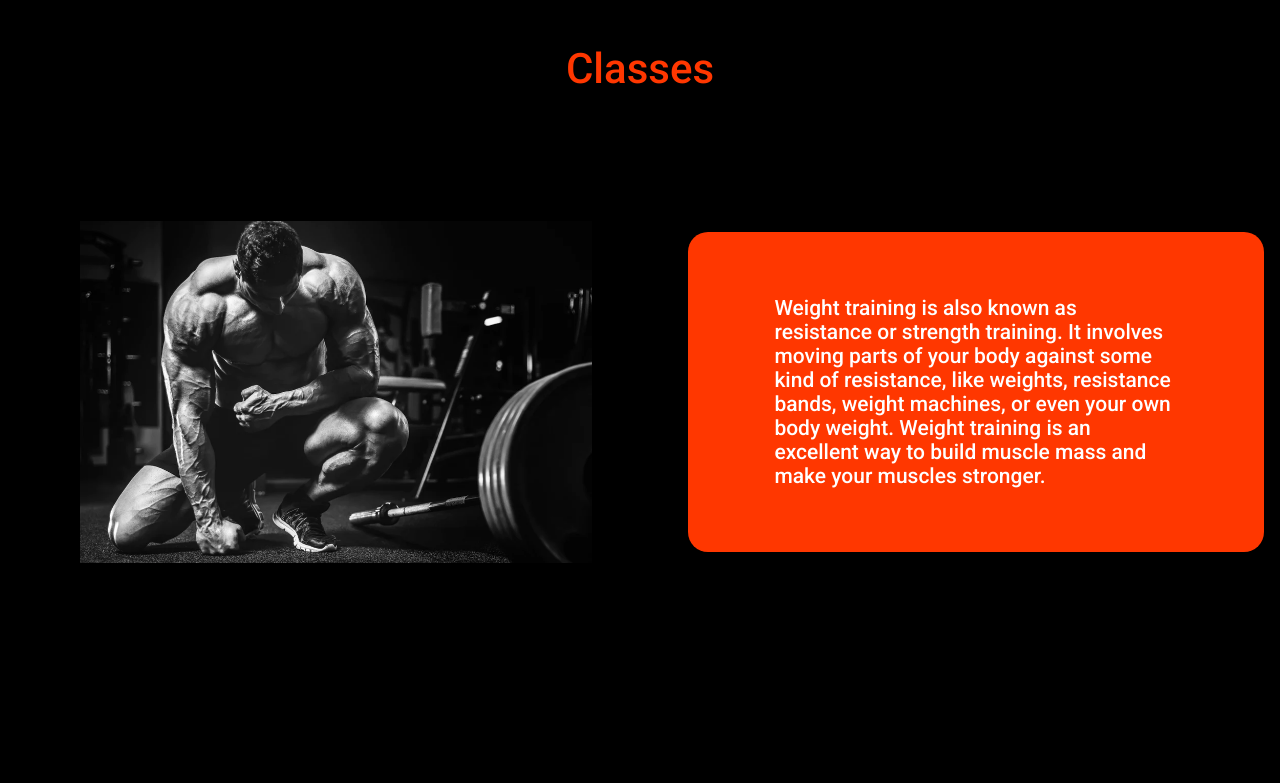
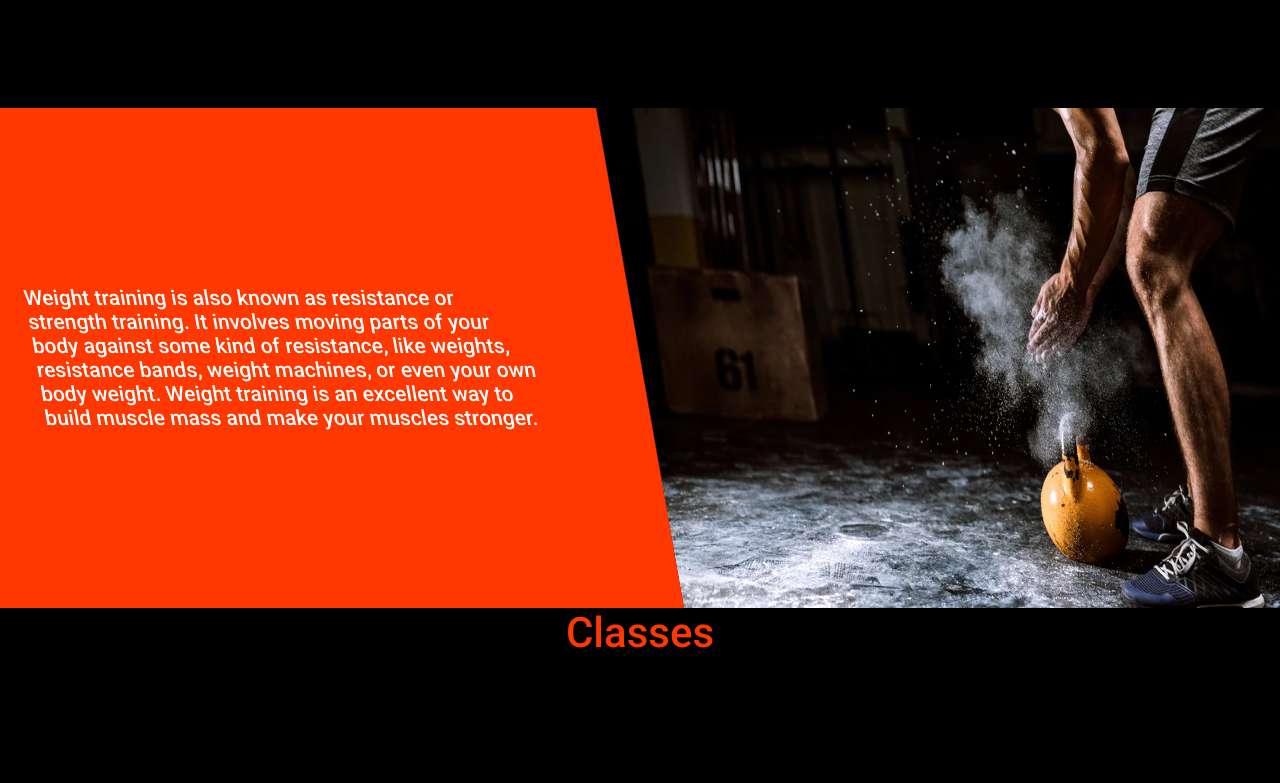
Before and after one commit to Pankaj-Phour/Gym-Website, an Angular app: page / in a window 1280 px wide. Shown: the part 756-1539 px from the top of the page. Built offline with nearby package versions, Linux system fonts and the light colour scheme.

Commit message:
Content added for about us

```diff
--- a/src/app/home/home.component.html
+++ b/src/app/home/home.component.html
@@ -29,6 +29,18 @@
                     <div class="lText2">Push your limits forward</div>
                 </div>
             </div>
+
+            <div class="aboutUs">
+                <div class="aboutLeft">
+                    <div class="detailText">
+                        Weight training is also known as resistance or strength training. It involves moving parts of your body against some kind of resistance, like weights, resistance bands, weight machines, or even your own body weight. Weight training is an excellent way to build muscle mass and make your muscles stronger.
+                    </div>
+                </div>
+                <div class="aboutRight">
+                    <img src="assets/gymBackground.webp" height="100%" width="100%" alt="">
+                </div>
+            </div>
+
             <div class="details">
                 <div class="heading">Classes </div>
                 <div class="section1" *ngFor="let data of classes;let i = index" [ngStyle]="{'display':'flex','flex-direction':i%2==0 ? 'row' : 'row-reverse'}">
@@ -38,11 +50,13 @@
                     <div class="right" #right>
                         <div class="rightContent" [ngStyle]="{'border-right':i%2!==0 ? right.clientHeight/2 + 'px solid transparent' : '','border-bottom':right.clientHeight+'px solid black'}">
                         </div>
-                            <div class="detailText">Weight training is also known as resistance or strength training. It involves moving parts of your body against some kind of resistance, like weights, resistance bands, weight machines, or even your own body weight. Weight training is an excellent way to build muscle mass and make your muscles stronger.</div>
-
+                            <div class="detailText">
+                                Weight training is also known as resistance or strength training. It involves moving parts of your body against some kind of resistance, like weights, resistance bands, weight machines, or even your own body weight. Weight training is an excellent way to build muscle mass and make your muscles stronger.
+                            </div>
                     </div>
                 </div>
             </div>
+
         </div>
     </div>
 </div>
--- a/src/app/home/home.component.scss
+++ b/src/app/home/home.component.scss
@@ -37,6 +37,7 @@
     display: flex;
     align-items: center;
     flex-direction: column;
+    background-color: black;
 }
 .topImage{
     position: absolute;
@@ -156,7 +157,7 @@
 .section1 .left{
     overflow: hidden;
 }
-.section1 .left img:hover{
+img:hover{
     transform: scale(1.3);
     overflow: hidden;
     transition: 0.8s ease-in-out;
@@ -188,10 +189,28 @@
 
 
 
+.aboutUs{
+    margin-top: 5%;
+    display: flex;
+    justify-content: space-around;
+    align-items: center;
+    width: 110vw;
+    height: 100%;
+}
 
-
-
-
+.aboutRight, .aboutLeft{
+    display: flex;
+    justify-content: center;
+    align-items: center;
+    max-width: 100%;
+    width: 50%;
+    height: 500px;
+    background-color: #ff3700;
+    transform: skew(10deg);
+}
+.aboutLeft{
+    padding: 5%;
+}
 
 
 
--- /dev/null
+++ b/src/app/mass-calculator/mass-calculator.component.html
@@ -0,0 +1,30 @@
+<div class="body">
+    <div class="parent">
+        <div class="image">
+            <img src="" height="100%" width="100%" alt="" >
+        </div>
+        <div class="left"></div>
+        <div class="right">
+            <div class="form">
+                <form [formGroup]="fatCalculator">
+                    <div class="formGroup">
+                        <input type="text" placeholder="Enter your Body Weight" formControlName="weight">
+                        <p class="error" *ngIf="fatCalculator.get('weight').hasError('required') && fatCalculator.get('weight').touched"></p>
+                    </div>
+                    <div class="formGroup">
+                        <input type="text" placeholder="Enter your Height" formControlName="height">
+                        <p class="error" *ngIf="fatCalculator.get('height').hasError('required') && fatCalculator.get('height').touched"></p>
+                    </div>
+                </form>
+                <div class="bottom">
+                    <div class="left"></div>
+                    <div class="right">
+                        <div class="formGroup">
+                            <input type="text" placeholder="Your Body mass">
+                        </div>
+                    </div>
+                </div>
+            </div>
+        </div>
+    </div>
+</div>
--- /dev/null
+++ b/src/app/mass-calculator/mass-calculator.component.ts
@@ -0,0 +1,23 @@
+import { Component, OnInit } from '@angular/core';
+import { FormBuilder, FormGroup, Validators } from '@angular/forms';
+
+@Component({
+  selector: 'app-mass-calculator',
+  templateUrl: './mass-calculator.component.html',
+  styleUrls: ['./mass-calculator.component.scss']
+})
+export class MassCalculatorComponent implements OnInit {
+  fatCalculator:FormGroup;
+  constructor(private _fb:FormBuilder) { }
+
+  ngOnInit(): void {
+  }
+
+  validation(){
+    this.fatCalculator = this._fb.group({
+      weight:['',Validators.required],
+      height:['',Validators.required]
+    })
+  }
+
+}
--- a/tsconfig.json
+++ b/tsconfig.json
@@ -5,7 +5,7 @@
     "baseUrl": "./",
     "outDir": "./dist/out-tsc",
     "forceConsistentCasingInFileNames": true,
-    "strict": true,
+    "strict": false,
     "noImplicitOverride": true,
     "noPropertyAccessFromIndexSignature": true,
     "noImplicitReturns": true,
```
Also changed, not shown: src/app/app.module.ts (+7 -2 lines), src/app/mass-calculator/mass-calculator.component.scss (added), 1 other file (tests, documents, lock files or other folders).
